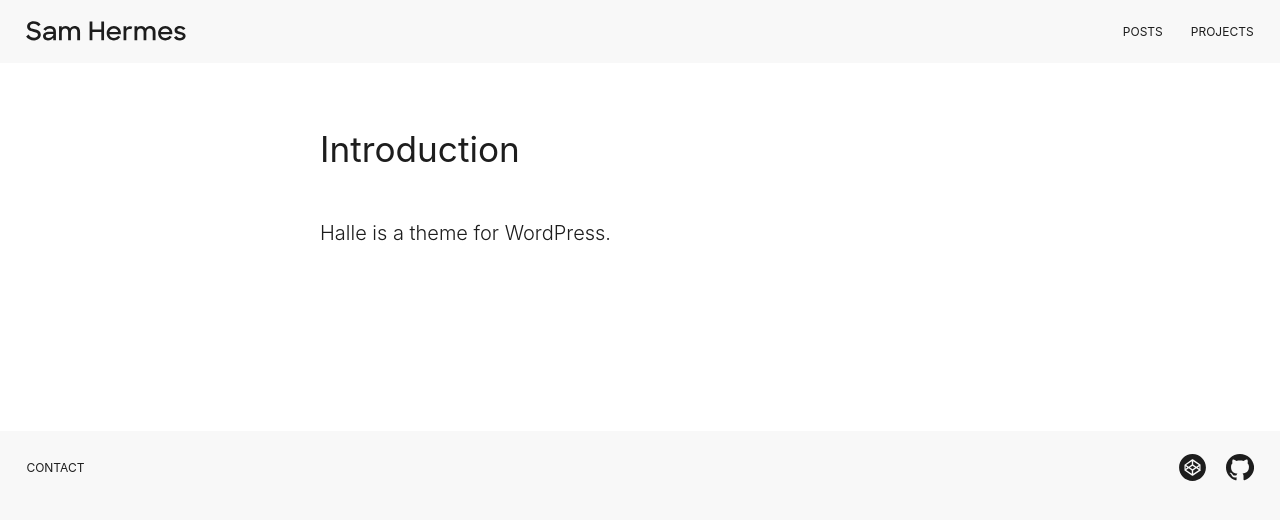
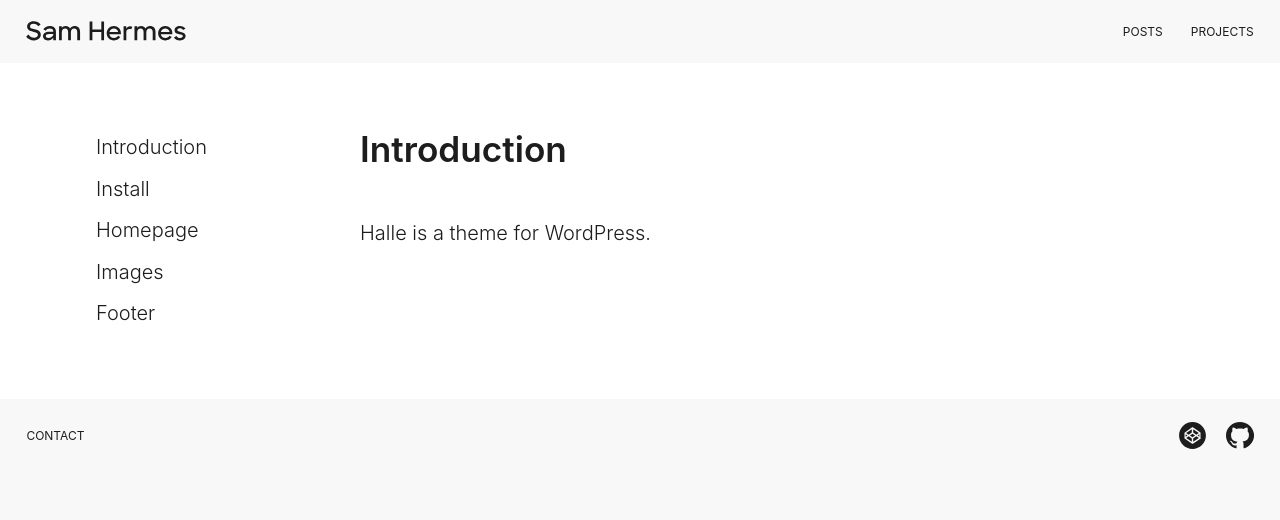
Before and after one commit to samhermes/samhermes.github.io, a Jekyll site: the page built from halle/docs/index.md, in a window 1280 px wide. Shown: the top 520 px of the page. Built offline with Jekyll 4.4.1, drawn with Linux system fonts in a browser that asks for light colours.

Commit message:
Begin adding Halle docs

```diff
--- /dev/null
+++ b/_includes/docs-sidebar.html
@@ -0,0 +1,7 @@
+<ul class="docs-nav">
+    <li><a href="/halle/docs/">Introduction</a></li>
+    <li><a href="/halle/docs/install">Install</a></li>
+    <li><a href="/halle/docs/homepage">Homepage</a></li>
+    <li><a href="/halle/docs/images">Images</a></li>
+    <li><a href="/halle/docs/footer">Footer</a></li>
+</ul>
--- a/_includes/head.html
+++ b/_includes/head.html
@@ -8,6 +8,8 @@
 <link rel="stylesheet" href="/css/main.css?v=1.0.2">
 {% if page.custom_css %}
 <link rel="stylesheet" href="{{ page.custom_css }}.css">
+{% elsif page.layout == 'docs' %}
+<link rel="stylesheet" href="/css/docs.css">
 {% endif %}
 <link rel="canonical" href="{{ page.url | replace:'index.html','' | prepend: site.url }}">
 <link rel="alternate" type="application/rss+xml" title="{{ site.title }}" href="{{ "/feed.xml" | prepend: site.baseurl | prepend: site.url }}">
--- /dev/null
+++ b/_layouts/docs.html
@@ -0,0 +1,17 @@
+---
+layout: default
+---
+<article class="docs">
+
+    <div class="page-content">
+        <header class="page-header">
+            <h1 class="page-title">{{ page.title }}</h1>
+        </header>
+        {{ content }}
+    </div>
+
+    <aside class="page-sidebar">
+        {% include docs-sidebar.html %}
+    </aside>
+
+</article>
--- a/_sass/_posts.scss
+++ b/_sass/_posts.scss
@@ -97,7 +97,7 @@
   font-size: 1.8em;
   line-height: 1.2;
   margin: 0 0 1em;
-  font-weight: 400;
+  font-weight: 600;
 
   @media screen and (min-width: 37.5em) {
     font-size: 2.2em;
@@ -173,7 +173,8 @@
     }
   }
 
-  ul {
+  ul,
+  ol {
     margin-bottom: 1.8rem;
     font-size: 1.05rem;
 
@@ -187,6 +188,7 @@
 
     & > li {
       margin-bottom: 1em;
+      line-height: 1.6;
     }
   }
 
--- /dev/null
+++ b/css/docs.scss
@@ -0,0 +1,48 @@
+---
+# Only the main Sass file needs front matter (the dashes are enough)
+---
+@charset "utf-8";
+
+.docs {
+    max-width: 70em;
+    margin: 0 auto;
+    padding: 1.875em 0 7.5em;
+    width: 90%;
+
+    @media screen and (min-width: 54.25em) {
+        padding: 5% 0;
+        display: flex;
+    }
+
+    .page-content {
+        @media screen and (min-width: 54.25em) {
+            order: 2;
+            width: 75%;
+        }
+    }
+
+    .page-sidebar {
+        @media screen and (min-width: 54.25em) {
+            order: 1;
+            width: calc(25% - 2em);
+            padding-right: 2em;
+        }
+    }
+
+    .docs-nav {
+        list-style: none;
+        margin: 0;
+        padding: 0;
+        font-size: 1.25rem;
+
+        a {
+            padding: 0.5rem 1rem 0.6rem;
+            display: block;
+            border-radius: 0.3rem;
+
+            &:hover {
+                background: #f8f8f8;
+            }
+        }
+    }
+}
```
Also changed, not shown: halle/docs/footer.md (added, +10 -0 lines), halle/docs/homepage.md (added, +12 -0 lines), halle/docs/images.md (added, +5 -0 lines), halle/docs/index.md (+1 -1 lines), halle/docs/install.md (added, +12 -0 lines).
